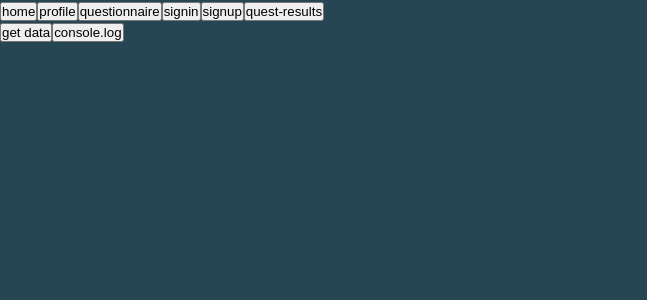
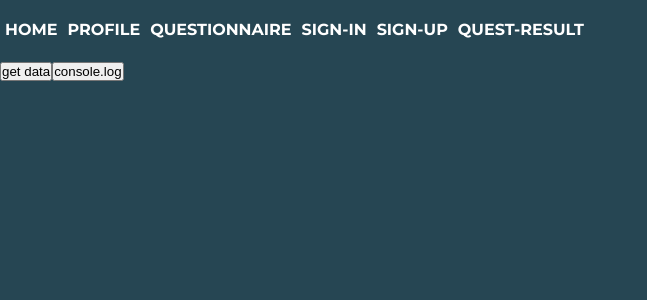
Before and after one commit to JJ-Bas/eindopracht-novi-recepten-app, a React (Create React App) app: page / in a window 1280 px wide. Shown: the top 300 px of the page, without its empty margins (0-647 px from the left). Built offline with nearby package versions, Linux system fonts and the light colour scheme; no server answers.

Commit message:
nav component aangepast. loop tegen problemen aan met de css selector en de styling van het component

```diff
--- a/src/App.css
+++ b/src/App.css
@@ -1,3 +1,5 @@
+@import url('https://fonts.googleapis.com/css2?family=Hind:wght@300;400&family=Montserrat:wght@300;700;900&display=swap');
+
 *{
     padding: 0;
     margin: 0;
@@ -6,7 +8,23 @@
 }
 
 body{
+    font-family: 'Hind', sans-serif;
     background-color: #264653;
     color: white;
+}
 
+li{
+    font-size: 14px;
 }
+
+h1 {
+    font-family: 'Montserrat', sans-serif;
+    text-transform: uppercase;
+    font-size: 16px;
+}
+
+h2 {
+    font-family: 'Montserrat', sans-serif;
+    text-transform: uppercase;
+    font-size: 20px;
+}
--- a/src/components/NavBar/NavBar.js
+++ b/src/components/NavBar/NavBar.js
@@ -1,41 +1,42 @@
 import React from "react";
 import {useNavigate} from 'react-router-dom';
+import {NavLink} from "react-router-dom";
+import styles from './NavBar.module.scss'
 
 function NavBar() {
     const navigate = useNavigate();
 
-    return (<nav>
-            <button
-                type='button'
-                onClick={() => navigate('/')}>
-                home
-            </button>
-            <button
-                type='button'
-                onClick={() => navigate('/profile')}>
-                profile
-            </button>
-            <button
-                type='button'
-                onClick={() => navigate('/questionnaire')}>
-                questionnaire
-            </button>
-            <button
-                type='button'
-                onClick={() => navigate('/signin')}>
-                signin
-            </button>
-            <button
-                type='button'
-                onClick={() => navigate('/signup')}>
-                signup
-            </button>
-        <button
-            type='button'
-            onClick={() => navigate('/quest-results')}>
-            quest-results
-        </button>
+    return (
+        <nav className="navigation-bar">
+        <ul>
+            <li><NavLink className="nav-link"
+                         to="/"
+                         style={{ textDecoration: 'none', color: 'white'}}
+            >home</NavLink></li>
+            <li><NavLink className="nav-link"
+                         to="/profile"
+                         style={{ textDecoration: 'none', color: 'white'}}
+            >profile</NavLink></li>
+            <li><NavLink className="nav-link"
+                         to="/questionnaire"
+                         style={{ textDecoration: 'none', color: 'white'}}
+            >questionnaire</NavLink></li>
+            <li><NavLink className="nav-link"
+                         to="/signin"
+                         style={{ textDecoration: 'none', color: 'white'}}
 
+            >sign-in</NavLink></li>
+            <li><NavLink className="nav-link"
+                         to="/signup"
+                         style={{ textDecoration: 'none', color: 'white'}}
+
+            >sign-up</NavLink></li>
+            <li><NavLink className="nav-link"
+                         to="/quest-results"
+                         style={{ textDecoration: 'none', color: 'white'}}
+
+            >quest-result</NavLink></li>
+        </ul>
         </nav>)
 }
 
--- /dev/null
+++ b/src/components/NavBar/NavBar.module.scss
@@ -0,0 +1,16 @@
+nav ul{
+  display: flex;
+}
+
+nav li {
+  color: white;
+  font-family: 'Montserrat', sans-serif;
+  text-transform: uppercase;
+  font-size: 16px;
+  font-weight: bold;
+  margin: 20px 5px;
+}
+
+.nav-link {
+  color: #66bb6a;
+}
--- a/src/components/RecipeResultDisplay/RecipeResultDisplay.js
+++ b/src/components/RecipeResultDisplay/RecipeResultDisplay.js
@@ -10,7 +10,6 @@ function RecipeResultDisplay({recipeName, image, time, ingredientsNumber, ingred
 
     function infoToggle(setting) {
         toggleRecipeInfoContainer(setting)
-        console.log(recipeInfoContainer)
     }
 
     return (
--- a/src/components/RecipeResultDisplay/RecipeResultDisplay.module.scss
+++ b/src/components/RecipeResultDisplay/RecipeResultDisplay.module.scss
@@ -87,11 +87,8 @@
 
 .index-button:hover {
   background-color: white;
-
 }
 
 .index-button:active {
-  width: 96px;
-  height: 96px;
   box-shadow: -7px 7px 5px black;
 }
--- a/src/pages/RecipeQuestResult/RecipeQuestResult.js
+++ b/src/pages/RecipeQuestResult/RecipeQuestResult.js
@@ -71,6 +71,7 @@ function RecipeQuestResult() {
                     recipeName={starterRecipeList[starterIndex].recipe.label}
                     time={starterRecipeList[starterIndex].recipe.totalTime}
                     ingredientsNumber={starterRecipeList[starterIndex].recipe.ingredients.length}
+                    ingredientsList={starterRecipeList[starterIndex].recipe.ingredientLines}
                     link={starterRecipeList[starterIndex].recipe.url}
                     back={() => lastItem(starterIndex, setStarterIndex)}
                 /> : <button type="button" onClick={() => fetchData('&dishType=starter', cuisineType, setStarterRecipeList, checkboxCombined, setStarterReqStatus)}>starter</button>}
@@ -92,6 +93,7 @@ function RecipeQuestResult() {
                     recipeName={dessertRecipeList[dessertIndex].recipe.label}
                     time={dessertRecipeList[dessertIndex].recipe.totalTime}
                     ingredientsNumber={dessertRecipeList[dessertIndex].recipe.ingredients.length}
+                    ingredientsList={dessertRecipeList[dessertIndex].recipe.ingredientLines}
                     link={dessertRecipeList[dessertIndex].recipe.url}
                     back={() => lastItem(dessertIndex, setDessertIndex)}
                 /> : <button type="button" onClick={() => fetchData('&dishType=desserts', cuisineType, setDessertRecipeList, checkboxCombined, setDessertReqStatus)}>dessert</button>}
```
